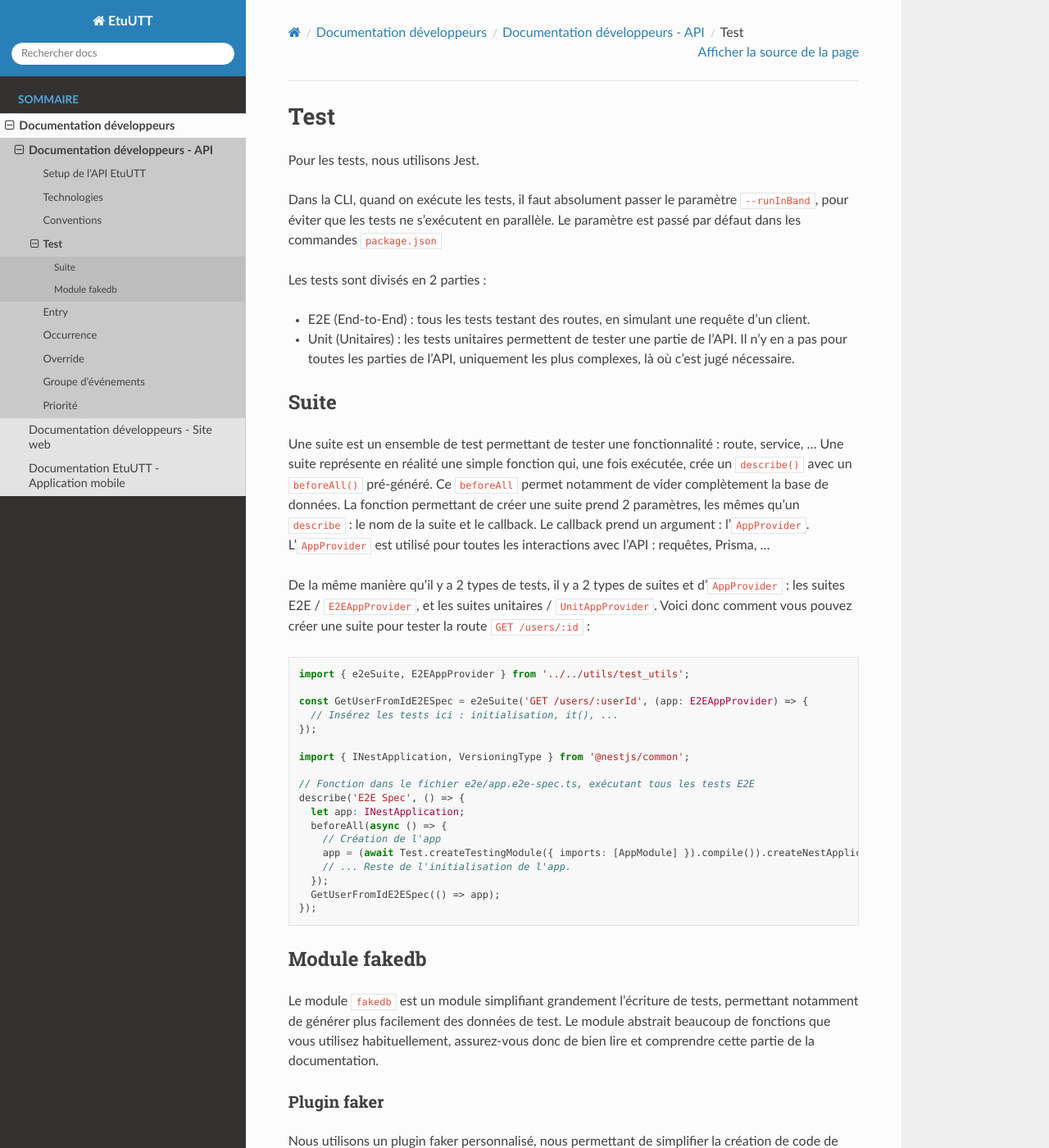
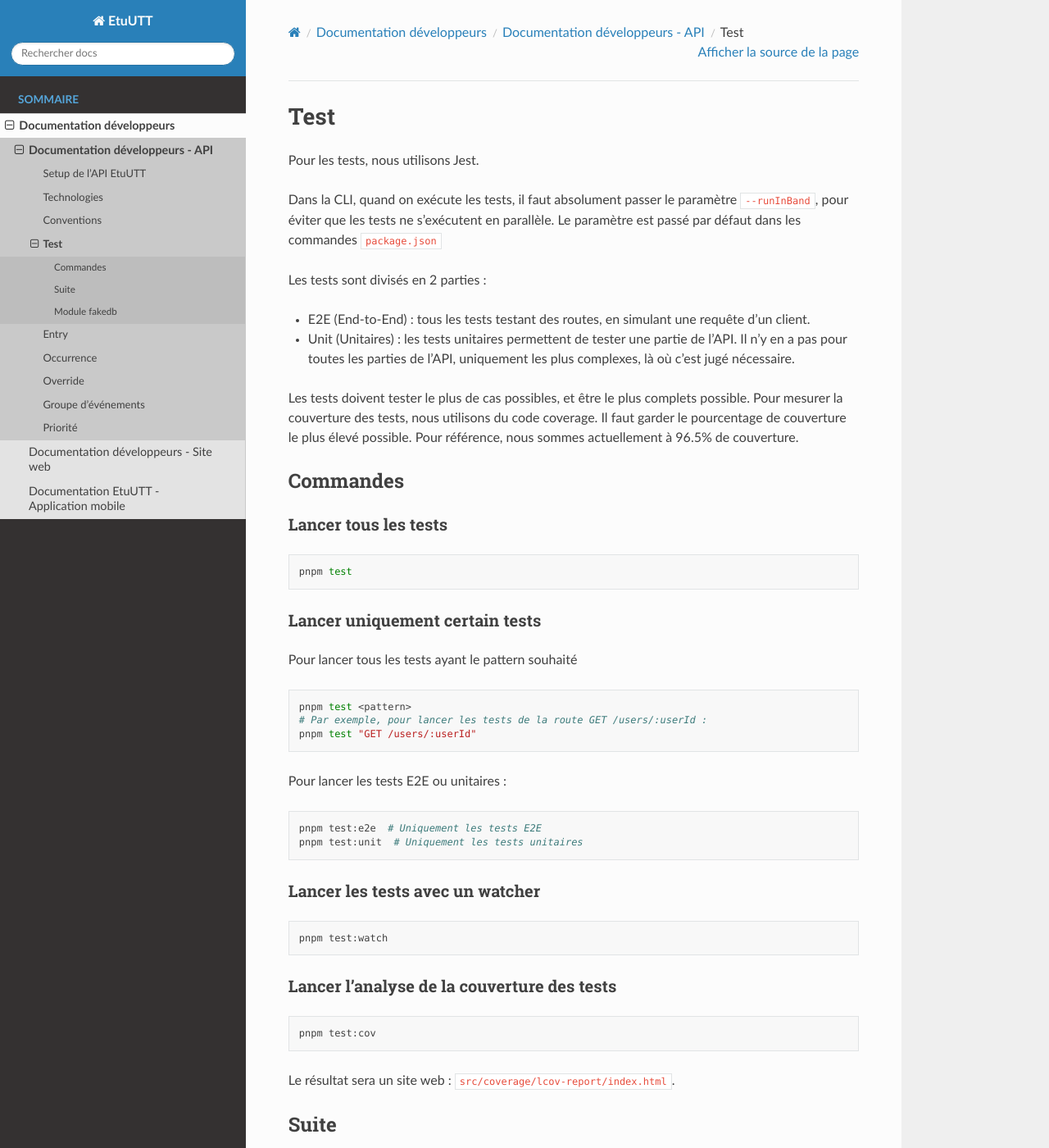
Before and after one commit to ungdev/etu-utt-api, a Sphinx documentation site: the page built from docs/doc_developers/api/test.md, in a window 1280 px wide and 1400 px high. Shown: the whole window at 82% size. Built offline with Sphinx 7.4.7 and the Read the Docs theme 2.0.0, drawn with Linux system fonts in a browser that asks for light colours; some of the changed text lies outside the part shown.

Commit message:
fix: review

````diff
--- a/docs/doc_developers/api/test.md
+++ b/docs/doc_developers/api/test.md
@@ -10,6 +10,49 @@ Les tests sont divisés en 2 parties :
 - E2E (End-to-End) : tous les tests testant des routes, en simulant une requête d’un client.
 - Unit (Unitaires) : les tests unitaires permettent de tester une partie de l’API. Il n’y en a pas pour toutes les
   parties de l’API, uniquement les plus complexes, là où c’est jugé nécessaire.
+
+Les tests doivent tester le plus de cas possibles, et être le plus complets possible. Pour mesurer la couverture des
+tests, nous utilisons du code coverage. Il faut garder le pourcentage de couverture le plus élevé possible. Pour
+référence, nous sommes actuellement à 96.5% de couverture.
+
+## Commandes
+
+### Lancer tous les tests
+
+```bash
+pnpm test
+```
+
+### Lancer uniquement certain tests
+
+Pour lancer tous les tests ayant le pattern souhaité
+
+```bash
+pnpm test <pattern>
+# Par exemple, pour lancer les tests de la route GET /users/:userId :
+pnpm test "GET /users/:userId"
+```
+
+Pour lancer les tests E2E ou unitaires :
+
+```bash
+pnpm test:e2e  # Uniquement les tests E2E
+pnpm test:unit  # Uniquement les tests unitaires
+```
+
+### Lancer les tests avec un watcher
+
+```bash
+pnpm test:watch
+```
+
+### Lancer l'analyse de la couverture des tests
+
+```bash
+pnpm test:cov
+```
+
+Le résultat sera un site web : `src/coverage/lcov-report/index.html`.
 
 ## Suite
 
@@ -47,8 +90,8 @@ describe('E2E Spec', () => {
 ## Module fakedb
 
 Le module `fakedb` est un module simplifiant grandement l’écriture de tests, permettant notamment de générer plus
-facilement des données de test. Le module abstrait beaucoup de fonctions que vous utilisez habituellement, assurez-vous
-donc de bien lire et comprendre cette partie de la documentation.
+facilement des données de test. Vous utiliserez souvent ce module, assurez-vous donc de bien lire et comprendre cette
+partie de la documentation.
 
 ### Plugin faker
 
@@ -154,7 +197,7 @@ e2eSuite("Foo", (app) => { // Vous pouvez aussi utiliser unitSuite, ou n'importe
             credits: 6,
           },
         ],
-      }, // We passed quite a lot of parameters there, they are all optional, we can remove any one of them.
+      }, // On a passé beaucoup de paramètres, ils sont tous optionnels, on peut enlever n'importe lequel
     )
   ;
 
--- a/package.json
+++ b/package.json
@@ -22,7 +22,6 @@
     "test:e2e": "jest --config test/jest.json \"e2e/app.e2e-spec.ts\" --runInBand --testNamePattern",
     "test:watch": "jest --watch --config ./test/jest.json --runInBand",
     "test:cov": "jest --coverage --config ./test/jest.json --runInBand",
-    "test:debug": "node --inspect-brk -r tsconfig-paths/register -r ts-node/register node_modules/.bin/jest --runInBand",
     "test:db:reset": "env-cmd -f .env.test --use-shell \"pnpm prisma migrate reset --force && pnpm prisma db push\"",
     "test:db:editor": "env-cmd -f .env.test -- pnpm prisma studio"
   },
````
Also changed, not shown: docs/doc_developers/api/conventions.md (+2 -1 lines), docs/doc_developers/api/setup.md (+13 -1 lines), 1 other file.
